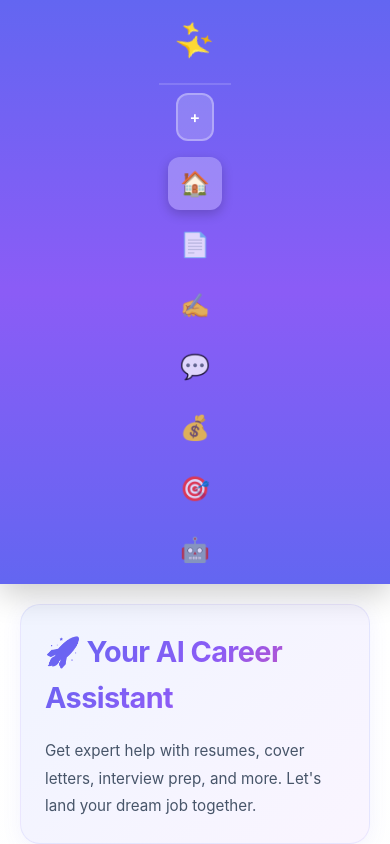
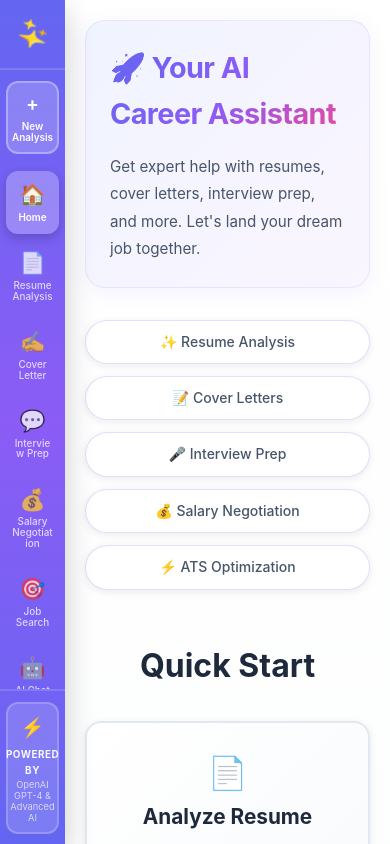
Before and after one commit to anurag-singh12219/job_application_assistant, a React app in the folder ai-frontend/: page / in a window 390 px wide. Shown: the top 844 px of the page. Built offline with nearby package versions, Linux system fonts and the light colour scheme; the HTML template or start-up script is replaced by a standard one.

Commit message:
fix: make mobile sidebar compact, prevent overlap, and fully responsive across all devices and orientations

```diff
--- a/ai-frontend/src/App.css
+++ b/ai-frontend/src/App.css
@@ -369,7 +369,12 @@ body {
 
 @media (max-width: 768px) {
   .app-container {
-    flex-direction: column;
+    flex-direction: row;
+  }
+
+  .main-content {
+    margin-left: 70px;
+    width: calc(100% - 70px);
   }
 
   .home-view {
@@ -441,6 +446,11 @@ body {
 }
 
 @media (max-width: 480px) {
+  .main-content {
+    margin-left: 65px;
+    width: calc(100% - 65px);
+  }
+
   .home-view {
     padding: 1rem;
   }
@@ -828,3 +838,18 @@ button {
     grid-template-columns: 1fr;
   }
 }
+
+/* Orientation-specific adjustments for sidebar spacing */
+@media (max-width: 768px) and (orientation: landscape) {
+  .main-content {
+    margin-left: 65px;
+    width: calc(100% - 65px);
+  }
+}
+
+@media (max-width: 480px) and (orientation: landscape) {
+  .main-content {
+    margin-left: 60px;
+    width: calc(100% - 60px);
+  }
+}
--- a/ai-frontend/src/components/Sidebar.css
+++ b/ai-frontend/src/components/Sidebar.css
@@ -239,95 +239,411 @@
 
 @media (max-width: 1024px) {
   .sidebar {
-    width: 240px;
+    width: 220px;
   }
 
   .sidebar.collapsed {
-    width: 80px;
+    width: 75px;
+  }
+
+  .logo-text {
+    font-size: 1.1rem;
+  }
+
+  .nav-item {
+    padding: 0.85rem;
+    font-size: 0.9rem;
   }
 }
 
-@media (max-width: 768px) {
+/* Tablet Portrait */
+@media (max-width: 768px) and (orientation: portrait) {
   .sidebar {
-    width: 100%;
-    height: auto;
-    max-height: calc(100vh - 10px);
-    position: relative;
-    flex-direction: row;
-    align-items: center;
-    justify-content: space-between;
+    width: 70px;
+    height: 100vh;
+    position: fixed;
+    left: 0;
+    top: 0;
+    flex-direction: column;
+    z-index: 1000;
+    overflow-y: auto;
   }
 
   .sidebar-header {
-    padding: 1rem;
-    border-bottom: none;
-    border-right: 2px solid rgba(255, 255, 255, 0.15);
-    flex: 0 0 auto;
+    padding: 1rem 0.5rem;
+    border-bottom: 2px solid rgba(255, 255, 255, 0.15);
+    border-right: none;
+    flex-direction: column;
+    gap: 0.5rem;
   }
 
-  .sidebar-nav {
-    display: flex;
-    gap: 0.5rem;
-    padding: 0.5rem;
-    flex: 1;
-    height: auto;
-    overflow-x: auto;
-    overflow-y: visible;
+  .logo {
+    flex-direction: column;
+    gap: 0.25rem;
   }
 
-  .nav-item {
-    margin-bottom: 0;
-    white-space: nowrap;
-    flex-shrink: 0;
+  .logo-icon {
+    font-size: 1.75rem;
   }
 
-  .sidebar-footer {
+  .logo-text {
     display: none;
-  }
-
-  .new-chat-btn {
-    margin: 0.5rem;
-  }
-}
-
-@media (max-width: 480px) {
-  .sidebar {
-    flex-direction: column;
-    height: auto;
-    position: sticky;
-    top: 0;
-  }
-
-  .sidebar-header {
-    border-right: none;
-    border-bottom: 2px solid rgba(255, 255, 255, 0.15);
-    justify-content: center;
   }
 
   .toggle-btn {
     display: none;
   }
 
+  .new-chat-btn {
+    margin: 0.75rem 0.5rem;
+    padding: 0.65rem;
+    flex-direction: column;
+    gap: 0.25rem;
+    font-size: 0.7rem;
+  }
+
+  .new-chat-btn span:first-child {
+    font-size: 1.25rem;
+  }
+
+  .new-chat-btn span:last-child {
+    font-size: 0.65rem;
+    line-height: 1.2;
+  }
+
   .sidebar-nav {
+    flex: 1;
+    padding: 0.5rem;
     flex-direction: column;
-    height: auto;
-    overflow: visible;
+    overflow-y: auto;
+    overflow-x: hidden;
   }
 
   .nav-item {
-    padding: 0.75rem;
+    padding: 0.75rem 0.5rem;
+    margin-bottom: 0.35rem;
+    flex-direction: column;
+    gap: 0.35rem;
+    justify-content: center;
+    text-align: center;
+  }
+
+  .nav-icon {
+    font-size: 1.35rem;
+    min-width: auto;
   }
 
   .nav-label {
+    font-size: 0.65rem;
+    line-height: 1.1;
+    white-space: normal;
+    word-break: break-word;
+  }
+
+  .sidebar-footer {
+    padding: 0.75rem 0.5rem;
+    border-top: 2px solid rgba(255, 255, 255, 0.15);
+  }
+
+  .ai-badge {
+    flex-direction: column;
+    padding: 0.5rem;
+    gap: 0.35rem;
+    text-align: center;
+  }
+
+  .ai-icon {
+    font-size: 1.25rem;
+  }
+
+  .ai-badge div {
+    display: block;
+  }
+
+  .ai-badge-title {
+    font-size: 0.65rem;
+  }
+
+  .ai-badge-text {
+    font-size: 0.6rem;
+    line-height: 1.2;
+  }
+}
+
+/* Tablet Landscape */
+@media (max-width: 768px) and (orientation: landscape) {
+  .sidebar {
+    width: 65px;
+    height: 100vh;
+    position: fixed;
+    left: 0;
+    top: 0;
+    flex-direction: column;
+    z-index: 1000;
+    overflow-y: auto;
+  }
+
+  .sidebar-header {
+    padding: 0.75rem 0.5rem;
+    border-bottom: 2px solid rgba(255, 255, 255, 0.15);
+    border-right: none;
+  }
+
+  .logo {
+    flex-direction: column;
+  }
+
+  .logo-icon {
+    font-size: 1.5rem;
+  }
+
+  .logo-text,
+  .toggle-btn {
     display: none;
   }
 
-  .logo-text {
+  .new-chat-btn {
+    margin: 0.5rem 0.35rem;
+    padding: 0.5rem;
+    flex-direction: column;
+  }
+
+  .new-chat-btn span:first-child {
+    font-size: 1.1rem;
+  }
+
+  .new-chat-btn span:last-child {
+    font-size: 0.6rem;
+  }
+
+  .sidebar-nav {
+    flex: 1;
+    padding: 0.35rem;
+    overflow-y: auto;
+  }
+
+  .nav-item {
+    padding: 0.6rem 0.35rem;
+    margin-bottom: 0.25rem;
+    flex-direction: column;
+    gap: 0.25rem;
+  }
+
+  .nav-icon {
+    font-size: 1.2rem;
+  }
+
+  .nav-label {
+    font-size: 0.6rem;
+    line-height: 1;
+  }
+
+  .sidebar-footer {
+    padding: 0.5rem 0.35rem;
+  }
+
+  .ai-badge {
+    flex-direction: column;
+    padding: 0.5rem 0.25rem;
+    gap: 0.25rem;
+  }
+
+  .ai-icon {
+    font-size: 1.1rem;
+  }
+
+  .ai-badge-title {
+    font-size: 0.6rem;
+  }
+
+  .ai-badge-text {
+    font-size: 0.55rem;
+  }
+}
+
+/* Mobile Portrait */
+@media (max-width: 480px) and (orientation: portrait) {
+  .sidebar {
+    width: 65px;
+    height: 100vh;
+    position: fixed;
+    left: 0;
+    top: 0;
+    flex-direction: column;
+    z-index: 1000;
+    overflow-y: auto;
+  }
+
+  .sidebar-header {
+    padding: 0.85rem 0.4rem;
+    border-bottom: 2px solid rgba(255, 255, 255, 0.15);
+  }
+
+  .logo {
+    flex-direction: column;
+    gap: 0.25rem;
+  }
+
+  .logo-icon {
+    font-size: 1.6rem;
+  }
+
+  .logo-text,
+  .toggle-btn {
     display: none;
   }
 
+  .new-chat-btn {
+    margin: 0.65rem 0.4rem;
+    padding: 0.6rem 0.35rem;
+    flex-direction: column;
+    gap: 0.3rem;
+  }
+
+  .new-chat-btn span:first-child {
+    font-size: 1.2rem;
+  }
+
   .new-chat-btn span:last-child {
+    font-size: 0.62rem;
+    line-height: 1.1;
+  }
+
+  .sidebar-nav {
+    flex: 1;
+    padding: 0.4rem;
+    overflow-y: auto;
+    overflow-x: hidden;
+  }
+
+  .nav-item {
+    padding: 0.7rem 0.35rem;
+    margin-bottom: 0.3rem;
+    flex-direction: column;
+    gap: 0.3rem;
+  }
+
+  .nav-icon {
+    font-size: 1.3rem;
+  }
+
+  .nav-label {
+    font-size: 0.62rem;
+    line-height: 1.1;
+    white-space: normal;
+  }
+
+  .sidebar-footer {
+    padding: 0.65rem 0.4rem;
+  }
+
+  .ai-badge {
+    flex-direction: column;
+    padding: 0.5rem 0.35rem;
+    gap: 0.3rem;
+  }
+
+  .ai-icon {
+    font-size: 1.2rem;
+  }
+
+  .ai-badge-title {
+    font-size: 0.62rem;
+  }
+
+  .ai-badge-text {
+    font-size: 0.58rem;
+    line-height: 1.2;
+  }
+}
+
+/* Mobile Landscape */
+@media (max-width: 480px) and (orientation: landscape) {
+  .sidebar {
+    width: 60px;
+    height: 100vh;
+    position: fixed;
+    left: 0;
+    top: 0;
+    flex-direction: column;
+    z-index: 1000;
+    overflow-y: auto;
+  }
+
+  .sidebar-header {
+    padding: 0.6rem 0.35rem;
+    border-bottom: 2px solid rgba(255, 255, 255, 0.15);
+  }
+
+  .logo {
+    flex-direction: column;
+  }
+
+  .logo-icon {
+    font-size: 1.35rem;
+  }
+
+  .logo-text,
+  .toggle-btn {
     display: none;
+  }
+
+  .new-chat-btn {
+    margin: 0.4rem 0.3rem;
+    padding: 0.5rem 0.3rem;
+    flex-direction: column;
+  }
+
+  .new-chat-btn span:first-child {
+    font-size: 1rem;
+  }
+
+  .new-chat-btn span:last-child {
+    font-size: 0.55rem;
+  }
+
+  .sidebar-nav {
+    flex: 1;
+    padding: 0.3rem;
+    overflow-y: auto;
+  }
+
+  .nav-item {
+    padding: 0.55rem 0.3rem;
+    margin-bottom: 0.2rem;
+    flex-direction: column;
+    gap: 0.2rem;
+  }
+
+  .nav-icon {
+    font-size: 1.1rem;
+  }
+
+  .nav-label {
+    font-size: 0.55rem;
+    line-height: 1;
+  }
+
+  .sidebar-footer {
+    padding: 0.5rem 0.3rem;
+  }
+
+  .ai-badge {
+    flex-direction: column;
+    padding: 0.4rem 0.25rem;
+    gap: 0.2rem;
+  }
+
+  .ai-icon {
+    font-size: 1rem;
+  }
+
+  .ai-badge-title {
+    font-size: 0.55rem;
+  }
+
+  .ai-badge-text {
+    font-size: 0.5rem;
   }
 }
 
```
